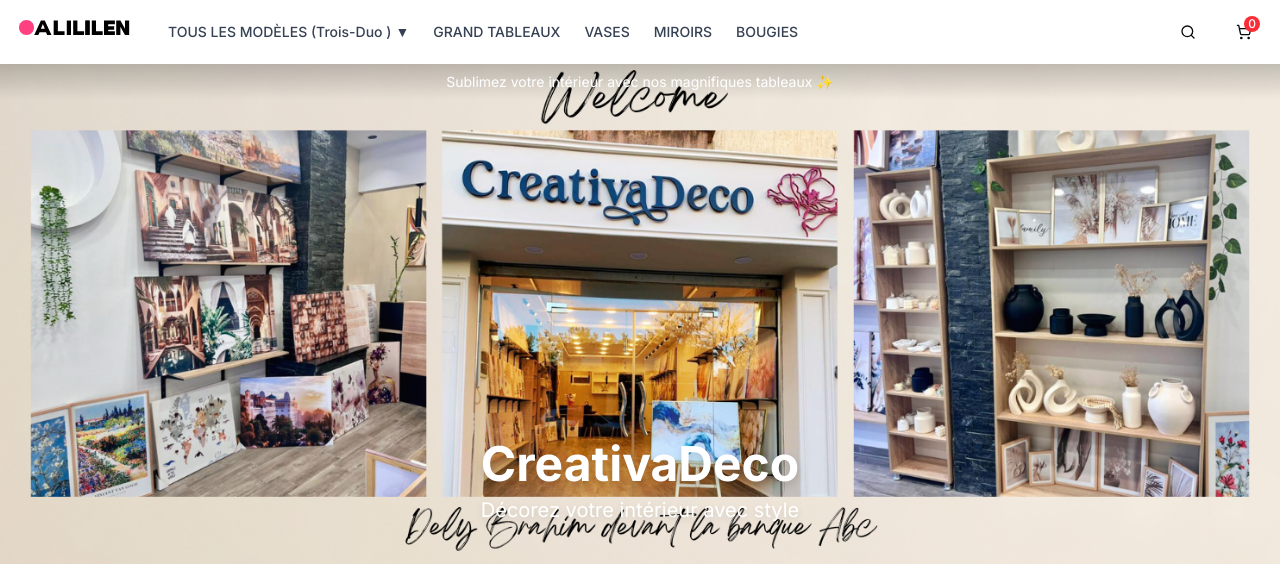
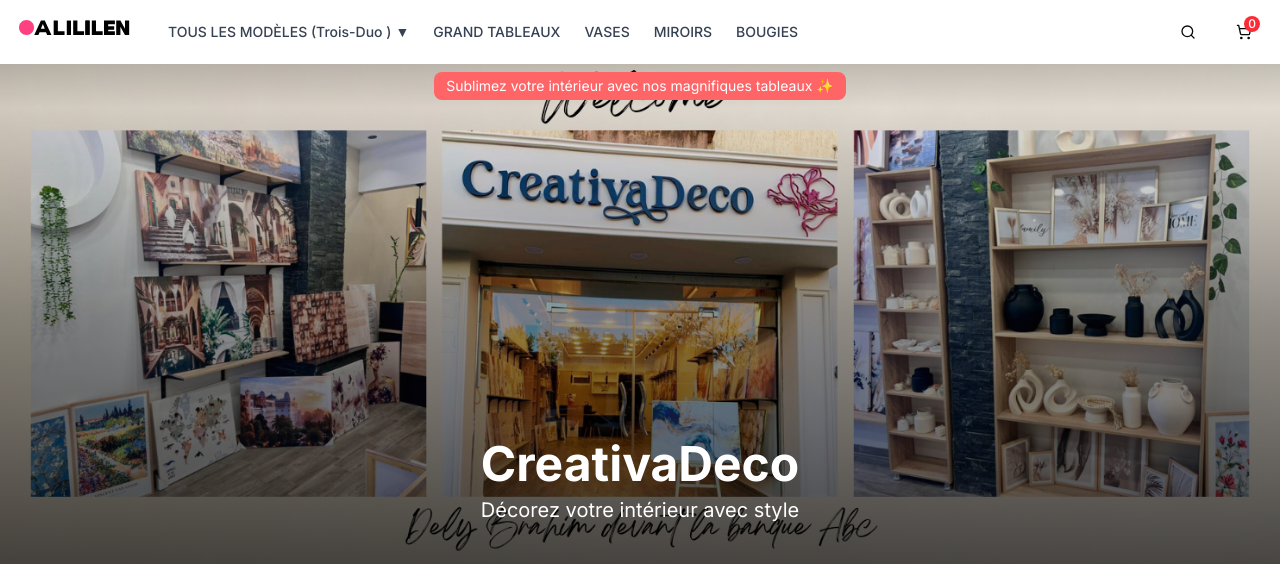
Before and after one commit to chihabMe/creativa, a Next.js app: page / in a window 1280 px wide. Shown: the top 574 px of the page. Built offline with nearby package versions, Linux system fonts and the light colour scheme.

Commit message:
improved the hero sectoin

```diff
--- a/components/header.tsx
+++ b/components/header.tsx
@@ -65,11 +65,8 @@ export default function Header() {
   }, [])
 
   return (
-    <motion.header
+    <header
       className={cn("sticky top-0 z-50 w-full bg-white transition-all duration-200", isScrolled ? "shadow-md" : "")}
-      initial={{ y: -100 }}
-      animate={{ y: 0 }}
-      transition={{ duration: 0.5 }}
     >
       <div className="container mx-auto flex h-16 items-center justify-between px-4">
         <div className="flex items-center gap-8">
@@ -170,6 +167,6 @@ export default function Header() {
         </div>
       </div>
       <Cart />
-    </motion.header>
+    </header>
   )
 }
--- a/components/hero.tsx
+++ b/components/hero.tsx
@@ -6,12 +6,21 @@ import { motion } from "framer-motion"
 export default function Hero() {
   return (
     <section className="relative w-full">
-      <div className="absolute left-0 top-0 z-10 w-full bg-gradient-to-b from-black/20 to-transparent py-2 text-center text-white">
-        <p className="text-sm">Sublimez votre intérieur avec nos magnifiques tableaux ✨</p>
-      </div>
+      <motion.div
+        className="absolute left-0 top-0 z-10 w-full bg-gradient-to-b from-black/20 to-transparent py-2 text-center text-white"
+        initial={{ opacity: 0, y: -20 }}
+        animate={{ opacity: 1, y: 0 }}
+        transition={{ delay: 0.3, duration: 0.6 }}
+      >
+        <p className="inline-block text-sm bg-red-400 rounded-md py-1 px-3">Sublimez votre intérieur avec nos magnifiques tableaux ✨</p>
+      </motion.div>
 
       <div className="relative h-[300px] w-full overflow-hidden sm:h-[400px] md:h-[500px]">
+        {/* Background image */}
         <Image src="/images/hero.png" alt="Creativa Deco Store Front" fill priority className="object-cover" />
+
+        {/* Gradient overlay for better text visibility */}
+        <div className="absolute inset-0 bg-gradient-to-t from-black/70 via-black/40 to-transparent"></div>
       </div>
 
       <motion.div
@@ -20,8 +29,8 @@ export default function Hero() {
         animate={{ opacity: 1, y: 0 }}
         transition={{ delay: 0.5, duration: 0.8 }}
       >
-        <h1 className="text-3xl font-bold text-white drop-shadow-lg md:text-5xl">CreativaDeco</h1>
-        <p className="mt-2 text-lg text-white drop-shadow-md md:text-xl">Décorez votre intérieur avec style</p>
+        <h1 className="text-3xl font-bold text-white md:text-5xl">CreativaDeco</h1>
+        <p className="mt-2 text-lg text-white md:text-xl">Décorez votre intérieur avec style</p>
       </motion.div>
     </section>
   )
```
